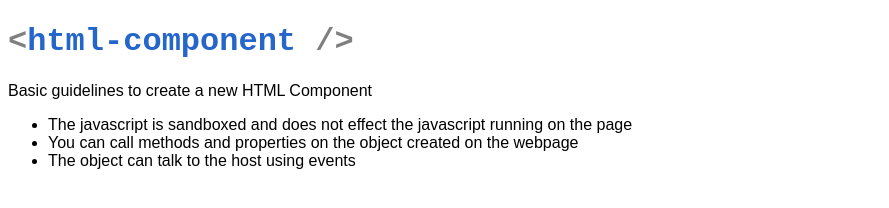
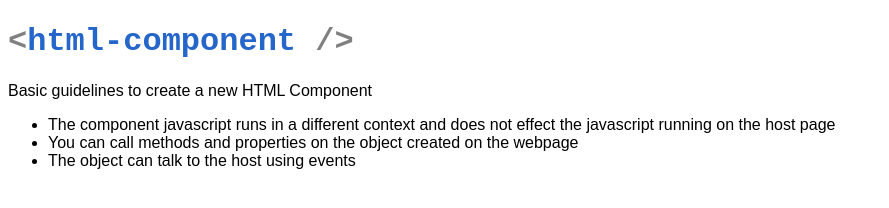
Before and after one commit to vivekjishtu/HTMLComponent, a plain HTML site: page index.html in a window 1280 px wide. Shown: the whole page, without its empty margins (0-889 px from the left). Drawn offline with Linux system fonts and the light colour scheme.

Commit message:
Update index.html
Made it clear that JavaScript does not run in a sandbox but different context

```diff
--- a/index.html
+++ b/index.html
@@ -17,7 +17,7 @@
 <aside>
   Basic guidelines to create a new HTML Component
   <ul>
-    <li>The javascript is sandboxed and does not effect the javascript running on the page</li>
+    <li>The component javascript runs in a different context and does not effect the javascript running on the host page</li>
     <li>You can call methods and properties on the object created on the webpage</li>
     <li>The object can talk to the host using events</li>
   </ul>
```
